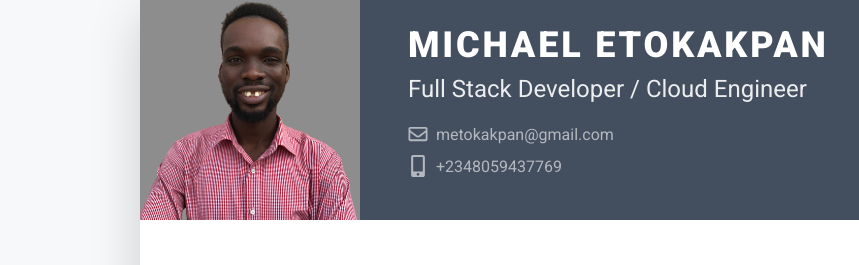
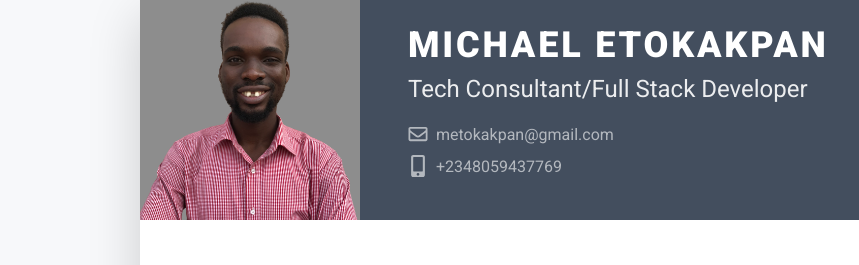
Before and after one commit to MicahelE/My-CV, a plain HTML site: page index.html in a window 1280 px wide. Shown: the part 30-295 px from the top of the page, 0-859 px from the left. Drawn offline with Linux system fonts and the light colour scheme.

Commit message:
Update title

```diff
--- a/index.html
+++ b/index.html
@@ -36,7 +36,7 @@
 					    <div class="row p-4 justify-content-center justify-content-md-between">
 						    <div class="primary-info col-auto">
 							    <h1 class="name mt-0 mb-1 text-white text-uppercase text-uppercase">MICHAEL ETOKAKPAN</h1>
-							    <div class="title mb-3">Full Stack Developer / Cloud Engineer</div>
+							    <div class="title mb-3">Tech Consultant/Full Stack Developer</div>
 							    <ul class="list-unstyled">
 								    <li class="mb-2"><a class="text-link" href="#"><i class="far fa-envelope fa-fw me-2" data-fa-transform="grow-3"></i>metokakpan@gmail.com</a></li>
 								    <li><a class="text-link" href="#"><i class="fas fa-mobile-alt fa-fw me-2" data-fa-transform="grow-6"></i>+2348059437769</a></li>
```
